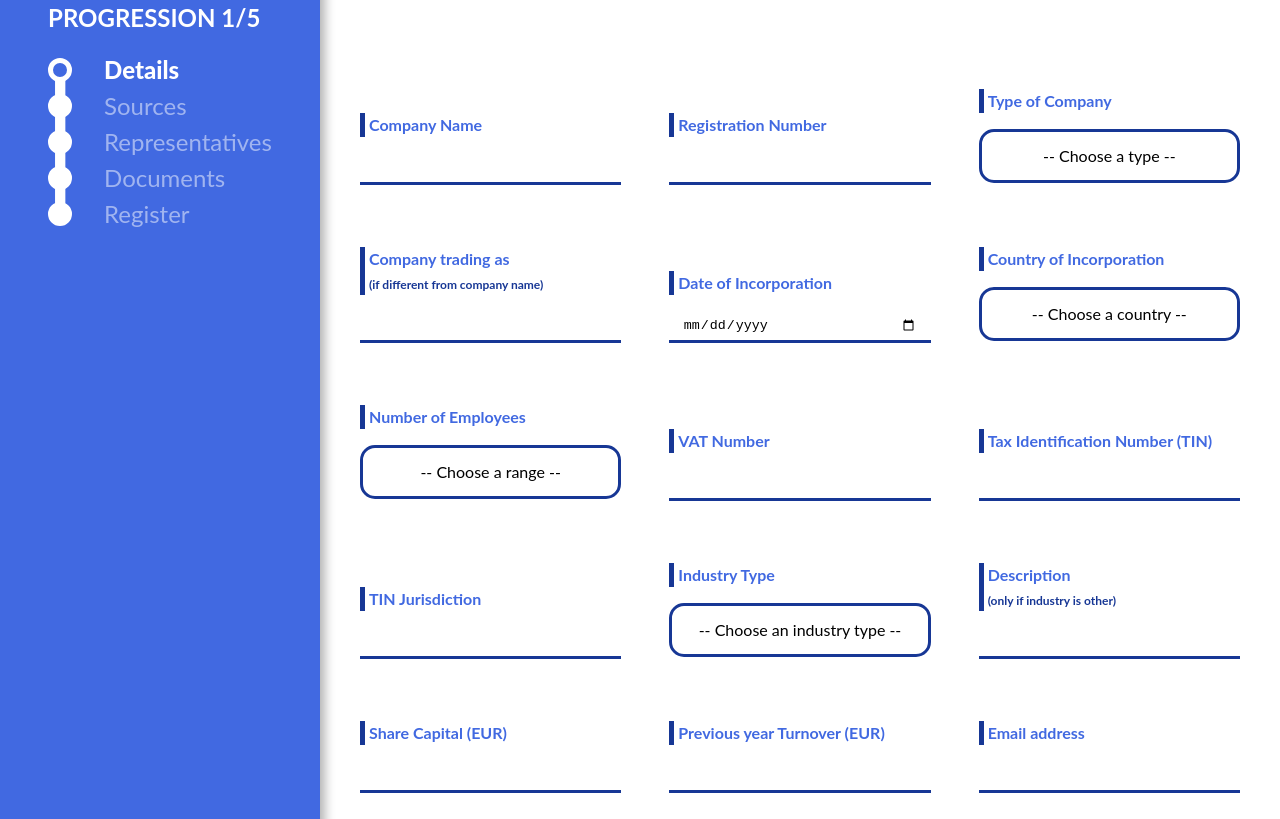
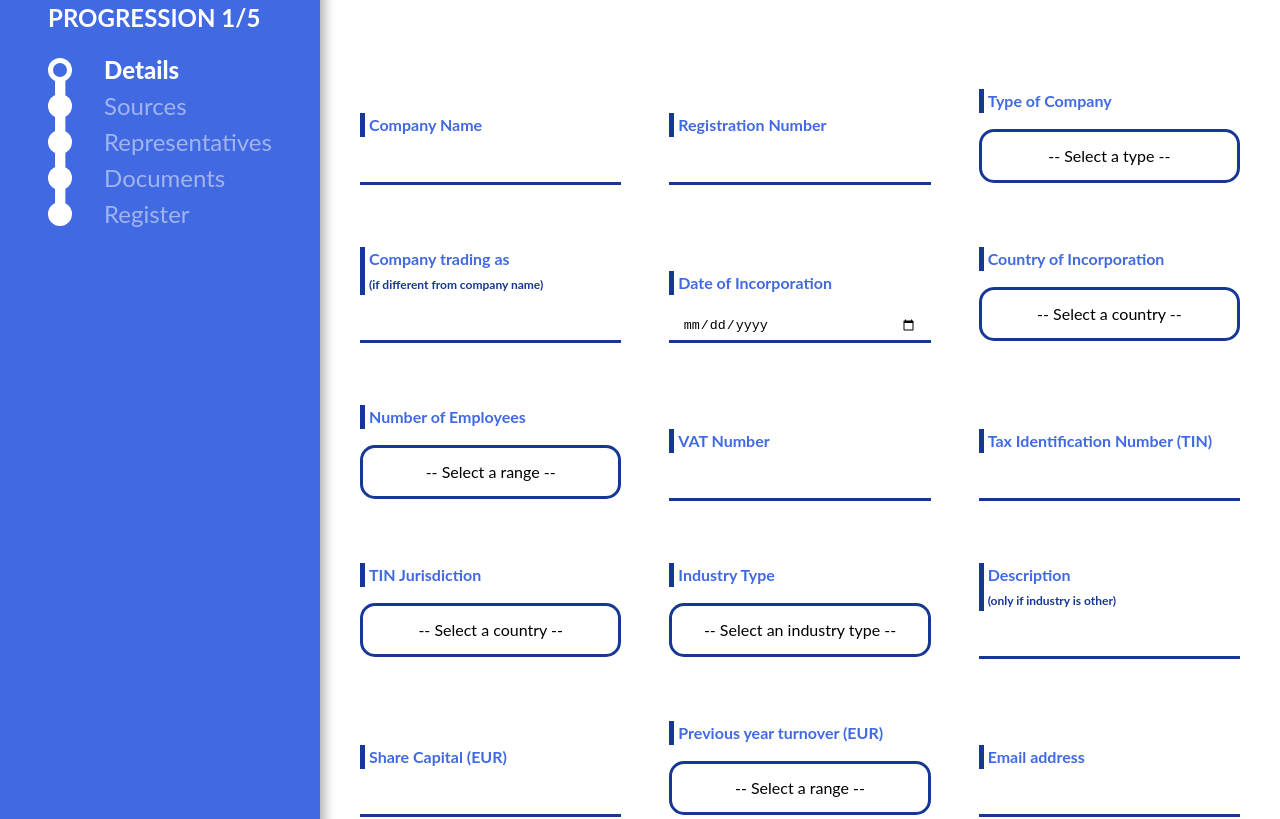
Before and after one commit to loumorganrene/fintech-form-project, a React (Vite) app: page / in a window 1280 px wide. Shown: the part 220-1039 px from the top of the page. Built offline with nearby package versions, Linux system fonts and the light colour scheme.

Commit message:
:recycle::clown_face: Updating mock files, change some input to dropdowns according to the PO infos

```diff
--- a/src/components/DropdownWithSearchbar/DrowpdownWithSearchbar.scss
+++ b/src/components/DropdownWithSearchbar/DrowpdownWithSearchbar.scss
@@ -20,11 +20,11 @@
         position: absolute;
         top: 2.5em;
         max-width: 300px;
-        max-height: 150px;
+        max-height: 200px;
         width: 100%;
         display: flex;
         flex-direction: column;
-        padding: 1em;
+        padding: 1.25em;
         border: 3px solid var(--dark-clr);
         border-top: 0;
         border-radius: 0 0 15px 15px;
--- a/src/components/DropdownWithSearchbar/index.tsx
+++ b/src/components/DropdownWithSearchbar/index.tsx
@@ -22,12 +22,23 @@ function DropdownWithSearchbar({ label, subject, elementList, regex, accessibili
   const handleDropdownToggle = () => {
     setIsExpanded(!isExpanded)
   }
-
   const dropdownContainer = useRef<HTMLUListElement>(null)
-  const handleClickOutside = () => {
+  const handleDropdownClose = () => {
     setIsExpanded(false)
   }
-  useOutsideClick({ ref: dropdownContainer, onClickOut: handleClickOutside })
+  useOutsideClick({ ref: dropdownContainer, onClickOut: handleDropdownClose })
+
+  // const handleKeyboardAccess = () => {
+  //   const SPACEBAR_KEY_CODE = 32 || 'Space'
+  //   const ENTER_KEY_CODE = 13 || 'Enter'
+  //   const DOWN_ARROW_KEY_CODE = 40 || 'ArrowDown'
+  //   const UP_ARROW_KEY_CODE = 38 || 'ArrowUp'
+  //   const ESCAPE_KEY_CODE = 27 || 'Escape'
+
+  //   useEffect(()=>{
+
+  //   })
+  // }
 
   // const handleTagCreation = () => {
 
--- a/src/mock/dataListsMock.ts
+++ b/src/mock/dataListsMock.ts
@@ -1,29 +1,12 @@
 export const europeanCompanyTypes = [
-    "Societas Europaea (SE)",
-    "Société Anonyme (SA)",
-    "Sociedad Anónima (SA)",
-    "Aktiengesellschaft (AG)",
-    "Gesellschaft mit beschränkter Haftung (GmbH)",
-    "Società per Azioni (SpA)",
-    "Public Limited Company (PLC)",
-    "Private Limited Company (Ltd)",
-    "Kommanditgesellschaft auf Aktien (KGaA)",
-    "Commanditaire Vennootschap op Aandelen (Comm. VA)",
-    "Société en Commandite par Actions (SCA)",
-    "Sociedad Limitada (SL)",
-    "Sociedad de Responsabilidad Limitada (SRL)",
-    "Société à Responsabilité Limitée (SARL)",
-    "Société en Nom Collectif (SNC)",
-    "Sociedade Anónima Europeia (SE)",
-    "Societate pe Acțiuni (SA)",
-    "Societate cu Răspundere Limitată (SRL)",
-    "Osakeyhtiö (OY)",
-    "Julkinen Osakeyhtiö (OYJ)",
-    "Aktiebolag (AB)",
-    "Enkeltmandsvirksomhed",
-    "Vennootschap onder Firma (VOF)",
-    "Naamloze Vennootschap (NV)",
-    "Besloten Vennootschap (BV)",
+    "Trading",
+    "Holding",
+    "Partnership",
+    "Foundation",
+    "Charities / MPOs",
+    "Trust",
+    "Public Listed Company"
+
 ]
 
 export const europeanCountries = [
@@ -238,6 +221,13 @@ export const industryList = [
     "Writing / Editing"
 ]
 
+export const companyTurnoverRange = [
+    "None",
+    "Less than 1 Million",
+    "between 1 and 3 Millions",
+    "More than 3 Millions"
+]
+
 export const europeanCompanyLicenseTypes = [
     "Alcohol License",
     "Healthcare License",
--- a/src/pages/Form/DetailsStep/index.tsx
+++ b/src/pages/Form/DetailsStep/index.tsx
@@ -6,8 +6,9 @@ import {
     europeanCountries,
     europeanEmployeeRanges,
     industryList,
-    europeanCompanyLicenseTypes,
-    europeanFiduciaryRoles
+
+    europeanFiduciaryRoles,
+    companyTurnoverRange
 } from "../../../mock/dataListsMock.ts"
 
 function DetailsStep() {
@@ -64,7 +65,7 @@ function DetailsStep() {
                     <label htmlFor="companyTypeList" id="companyTypeLabel">
                         <h3 className="label-heading">Type of Company</h3>
                         <DropdownWithSearchbar
-                            label="-- Choose a type --"
+                            label="-- Select a type --"
                             subject="companyType"
                             accessibility="Choose company's type"
                             elementList={europeanCompanyTypes}
@@ -94,7 +95,7 @@ function DetailsStep() {
                     <label htmlFor="companyIncorporationCountryList" id="companyIncorporationCountryLabel">
                         <h3 className="label-heading">Country of Incorporation</h3>
                         <DropdownWithSearchbar
-                            label="-- Choose a country --"
+                            label="-- Select a country --"
                             subject="companyIncorporationCountry"
                             accessibility="Choose company's country of incorporation"
                             elementList={europeanCountries}
@@ -105,7 +106,7 @@ function DetailsStep() {
                     <label htmlFor="companyNumberEmployeesList" id="companyNumberEmployeesLabel">
                         <h3 className="label-heading">Number of Employees</h3>
                         <DropdownWithSearchbar
-                            label="-- Choose a range --"
+                            label="-- Select a range --"
                             subject="companyNumberEmployees"
                             accessibility="Choose company's range of employees number"
                             elementList={europeanEmployeeRanges}
@@ -126,17 +127,21 @@ function DetailsStep() {
                         accessibility="Enter company's tax identification number"
                     />
 
-                    <InputForm
-                        name="companyTINJurisdiction"
-                        type="text"
-                        title={"TIN Jurisdiction"}
-                        accessibility="Enter company's TIN jurisdiction"
-                    />
+                    <label htmlFor="companyTINJurisdictionList" id="companyTINJurisdictionLabel">
+                        <h3 className="label-heading">TIN Jurisdiction</h3>
+                        <DropdownWithSearchbar
+                            label="-- Select a country --"
+                            subject="companyTINJurisdiction"
+                            accessibility="Enter company's TIN jurisdiction"
+                            elementList={europeanCountries}
+                            searchbar
+                        />
+                    </label>
 
                     <label htmlFor="companyIndustryTypeList" id="companyIndustryTypeLabel">
                         <h3 className="label-heading">Industry Type</h3>
                         <DropdownWithSearchbar
-                            label="-- Choose an industry type --"
+                            label="-- Select an industry type --"
                             subject="companyIndustryType"
                             accessibility="Choose an industry type"
                             elementList={industryList}
@@ -159,17 +164,20 @@ function DetailsStep() {
 
                     <InputForm
                         name="companyShareCapital"
-                        type="text"
+                        type="number"
                         title={"Share Capital (EUR)"}
                         accessibility="Enter company's share capital in euro"
                     />
 
-                    <InputForm
-                        name="companyPrevYearTurnover"
-                        type="text"
-                        title={"Previous year Turnover (EUR)"}
-                        accessibility="Enter previous year turnover number in euro"
-                    />
+                    <label htmlFor="companyPrevYearTurnoverList" id="companyPrevYearTurnoverLabel">
+                        <h3 className="label-heading">Previous year turnover (EUR)</h3>
+                        <DropdownWithSearchbar
+                            label="-- Select a range --"
+                            subject="companyPrevYearTurnover"
+                            accessibility="Enter previous year turnover number in euro"
+                            elementList={companyTurnoverRange}
+                        />
+                    </label>
 
                     <InputForm
                         name="companyEmail"
@@ -242,7 +250,7 @@ function DetailsStep() {
 
                         <div className={showFiduciaryInput ? "conditional-input show" : "conditional-input hidden"} >
                             <DropdownWithSearchbar
-                                label="-- Choose a fiduciary --"
+                                label="-- Select a fiduciary --"
                                 subject="companyFiduciaryShares"
                                 accessibility="Choose company's fiduciary"
                                 elementList={europeanFiduciaryRoles}
@@ -268,10 +276,10 @@ function DetailsStep() {
                     >
                         <div className={showLicenceInput ? "conditional-input show" : "conditional-input hidden"}>
                             <DropdownWithSearchbar
-                                label="-- Choose a licence --"
+                                label="-- Select a country --"
                                 subject="companyLicence"
                                 accessibility="Choose company's licence"
-                                elementList={europeanCompanyLicenseTypes}
+                                elementList={europeanCountries}
                                 searchbar
                             />
                         </div>
```
